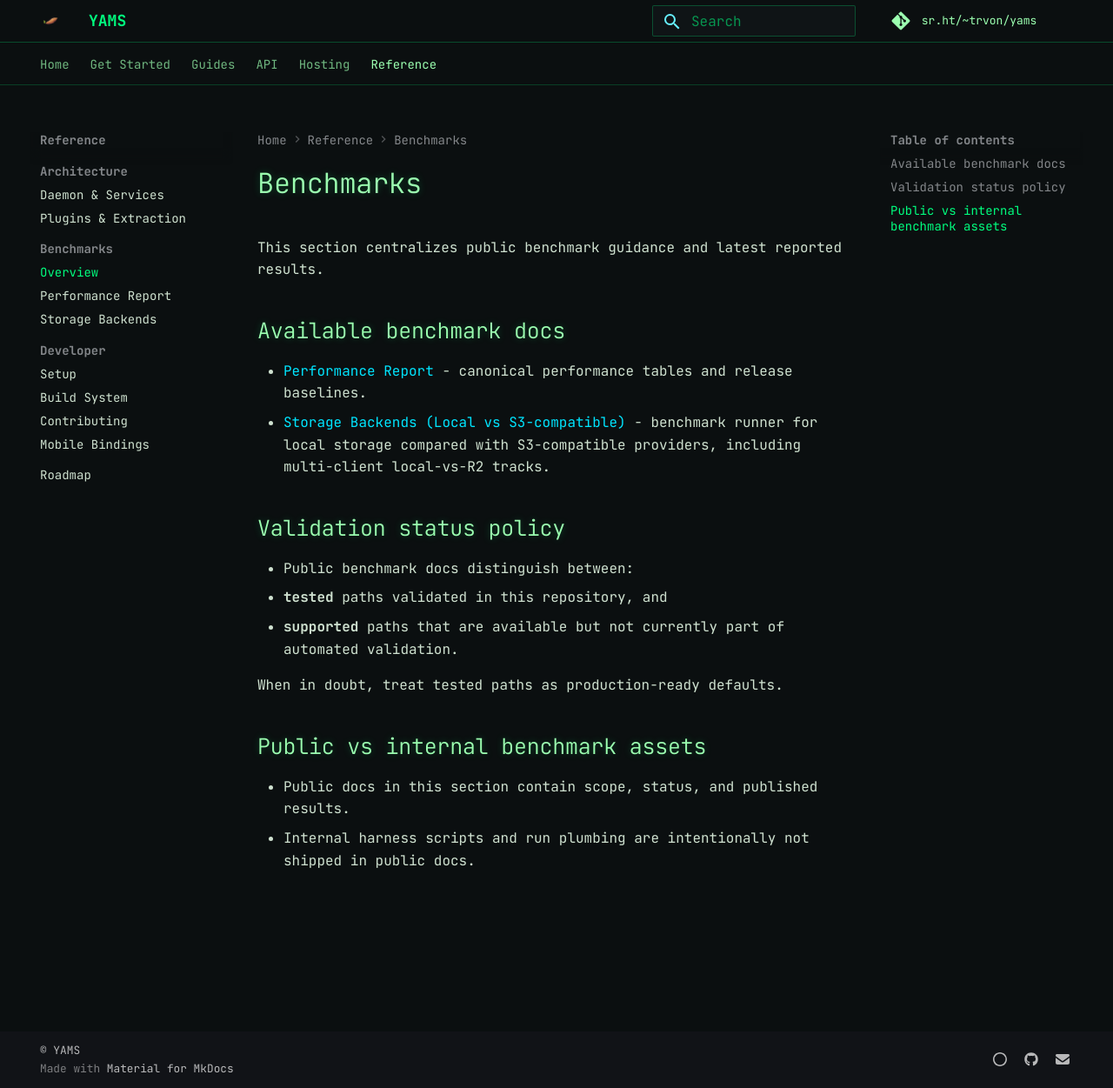
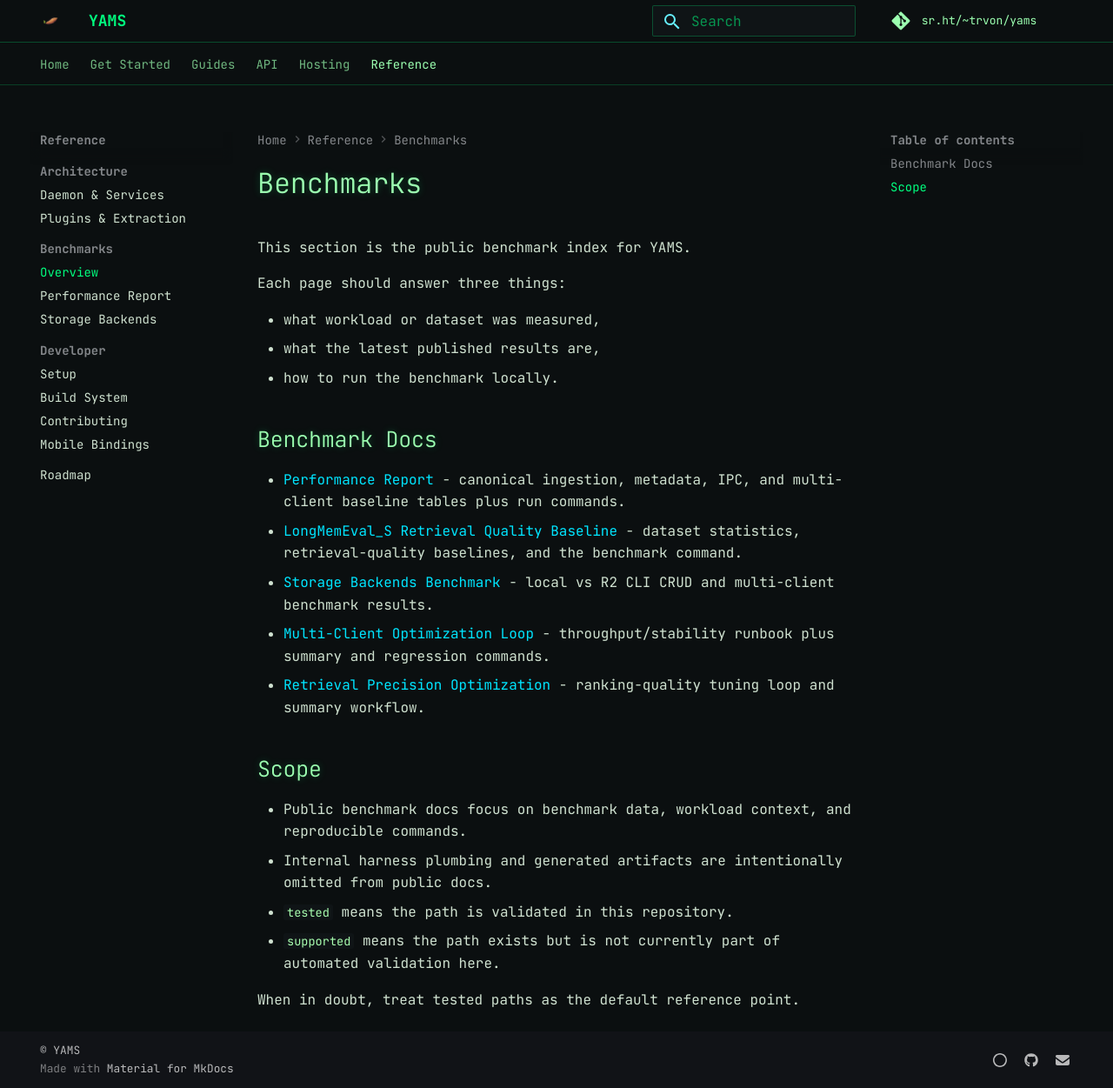
Before and after one commit to trvon/yams, an MkDocs documentation site: the page built from docs/benchmarks/README.md, in a window 1280 px wide and 1251 px high. Shown: the whole window at 87% size. Built offline with MkDocs 1.6.1 and Material for MkDocs 9.7.7, drawn with Linux system fonts in a browser that asks for light colours.

Commit message:
fix: updating readme and linking benchmark pages

```diff
--- a/docs/benchmarks/README.md
+++ b/docs/benchmarks/README.md
@@ -1,22 +1,26 @@
 # Benchmarks
 
-This section centralizes public benchmark guidance and latest reported results.
+This section is the public benchmark index for YAMS.
 
-## Available benchmark docs
+Each page should answer three things:
 
-- [Performance Report](performance_report.md) - canonical performance tables and release baselines.
-- [Storage Backends (Local vs S3-compatible)](storage_backends.md) - benchmark runner for
-  local storage compared with S3-compatible providers, including multi-client local-vs-R2 tracks.
+- what workload or dataset was measured,
+- what the latest published results are,
+- how to run the benchmark locally.
 
-## Validation status policy
+## Benchmark Docs
 
-- Public benchmark docs distinguish between:
-  - **tested** paths validated in this repository, and
-  - **supported** paths that are available but not currently part of automated validation.
+- [Performance Report](performance_report.md) - canonical ingestion, metadata, IPC, and multi-client baseline tables plus run commands.
+- [LongMemEval_S Retrieval Quality Baseline](longmemeval_s_baseline.md) - dataset statistics, retrieval-quality baselines, and the benchmark command.
+- [Storage Backends Benchmark](storage_backends.md) - local vs R2 CLI CRUD and multi-client benchmark results.
+- [Multi-Client Optimization Loop](multi_client_optimization_loop.md) - throughput/stability runbook plus summary and regression commands.
+- [Retrieval Precision Optimization](retrieval_precision_optimization.md) - ranking-quality tuning loop and summary workflow.
 
-When in doubt, treat tested paths as production-ready defaults.
+## Scope
 
-## Public vs internal benchmark assets
+- Public benchmark docs focus on benchmark data, workload context, and reproducible commands.
+- Internal harness plumbing and generated artifacts are intentionally omitted from public docs.
+- `tested` means the path is validated in this repository.
+- `supported` means the path exists but is not currently part of automated validation here.
 
-- Public docs in this section contain scope, status, and published results.
-- Internal harness scripts and run plumbing are intentionally not shipped in public docs.
+When in doubt, treat tested paths as the default reference point.
```
Also changed, not shown: README.md (+1 -0 lines), docs/index.md (+1 -0 lines).
